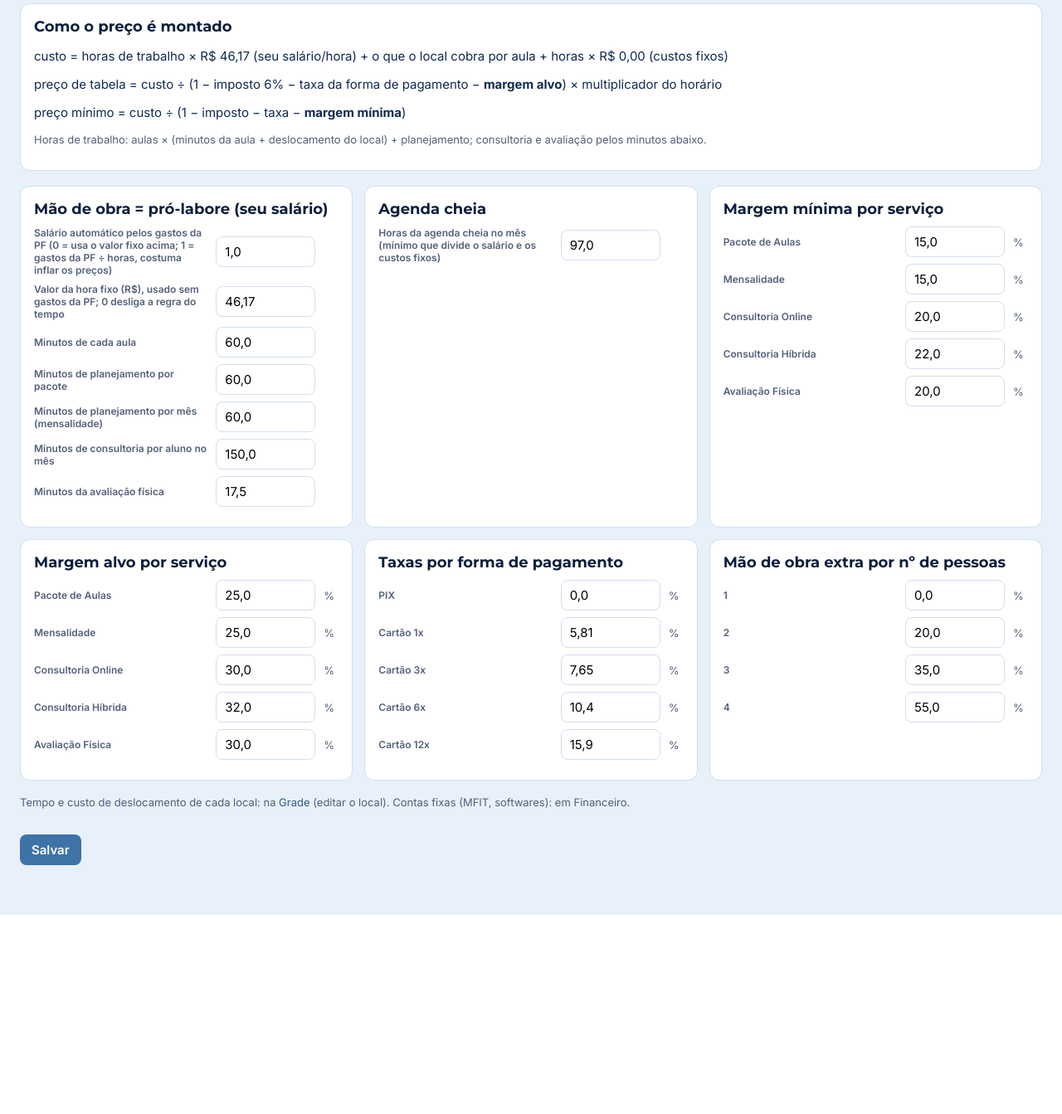
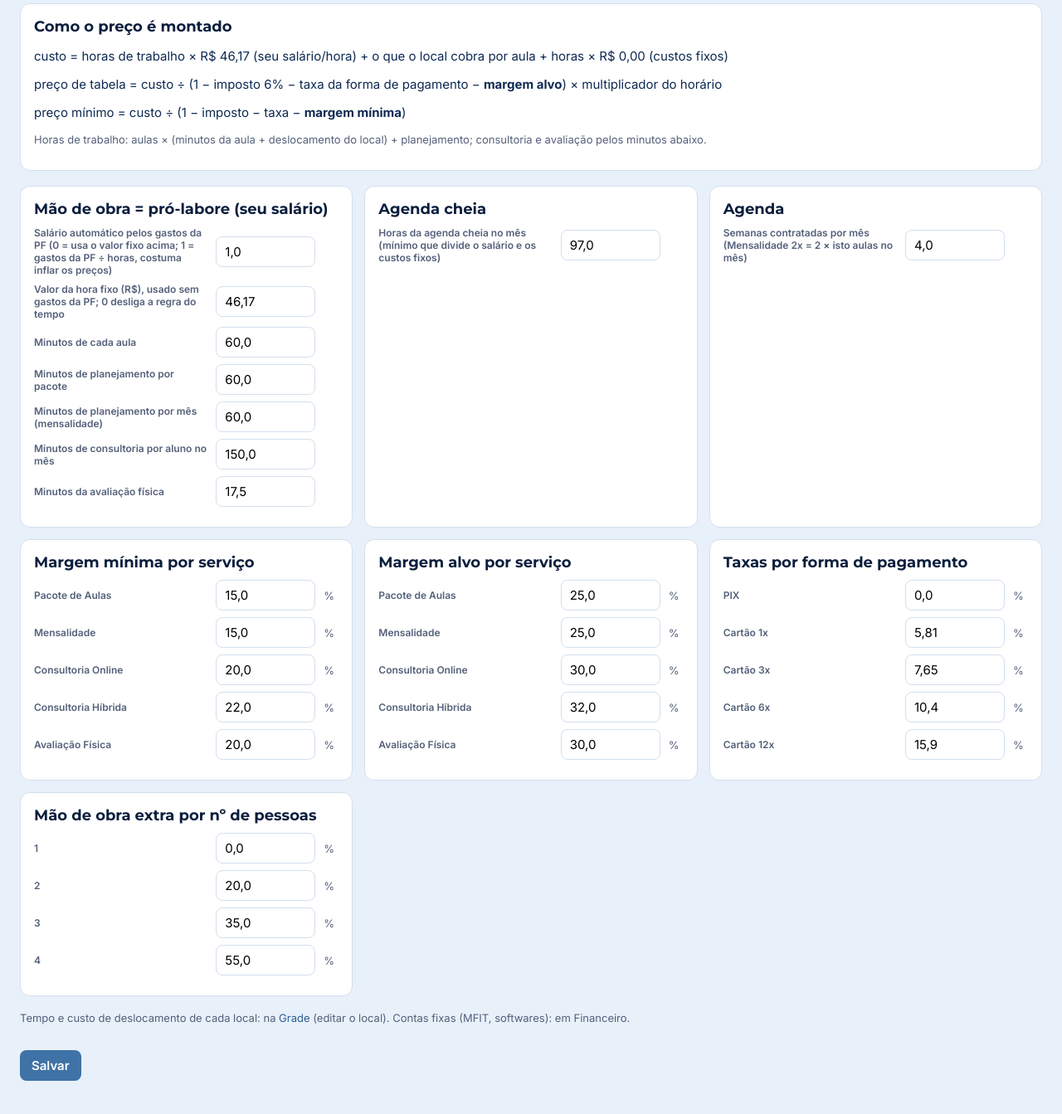
Before and after one commit to UziCelli/claude-code-crm, a FastAPI app: page /calculos in a window 1280 px wide. Shown: the part 782-2125 px from the top of the page at 83% size. Before the commit the page ends 1885 px from the top, so only its background shows below. Run offline with FastAPI, Linux system fonts and the light colour scheme; data comes from the database, SQL or seed files in the repository; data that the repository does not hold is empty.

Commit message:
Agenda: aulas do mês com contratadas, previstas, feitas, faltam, 100% e passou (custo na CIA)
Co-Authored-By: Claude Opus 5.5 <noreply@anthropic.com>
Claude-Session: https://claude.ai/code/session_01AHZwtY8sxskjeMPmPP5J4L

```diff
--- a/app/db.py
+++ b/app/db.py
@@ -104,6 +104,8 @@ PARAMETROS_INICIAIS = [
     ("metas", "clientes_dez26", 14, None, 1),
     ("metas", "clientes_mar27", 18, None, 2),
     ("metas", "horas_vendaveis", 97, None, 3),
+    # Agenda: aulas contratadas no mês da Mensalidade = vezes por semana × semanas_contratadas (a 9ª aula num mês de 5 semanas "passou")
+    ("agenda", "semanas_contratadas", 4, None, 1),
     ("metas", "horas_dez26", 82, None, 4),
     ("metas", "horas_mar27", 90, None, 5),
     ("metas", "lucro_hora_dez26", 30, None, 6),
--- a/app/main.py
+++ b/app/main.py
@@ -2042,6 +2042,60 @@ def saldos_reposicao(con, ids=None, hoje=None) -> dict:
     return out
 
 
+def aulas_contratadas(c, semanas: float) -> int | None:
+    """Aulas que o aluno contratou no mês, pelo plano da ficha: Mensalidade Nx = N × semanas (Configurações > Agenda, padrão 4);
+    Pacote N = N. Outros (consultoria, avaliação, sem plano) = None: a Agenda só informa as aulas, sem meta."""
+    plano = c["plano"] or ""
+    m = re.search(r"Mensalidade (\d+)x", plano)
+    if m:
+        return int(round(int(m.group(1)) * semanas))
+    m = re.search(r"Pacote (?:de )?(\d+)", plano)
+    return int(m.group(1)) if m else None
+
+
+def resumo_aulas_mes(con, mes: str, hoje, ids=None) -> dict:
+    """As aulas do mês de cada aluno ativo, para ver se o mês fechou: {"alunos": [...], "total": {...}}.
+      contratadas = aulas_contratadas (None: sem meta, só informa)
+      previstas   = horários fixos da Agenda no mês (o calendário: 8, 9 ou 10), sem mês pulado e sem bloqueio; reposição e avulsa não contam
+      feitas      = aulas marcadas como Feita no mês (reposição inclusive: é aula dada)
+      faltam      = contratadas − feitas (nunca negativo); completo = feitas ≥ contratadas ("mês 100%")
+      passou      = max(previstas, feitas) − contratadas, quando passa: aula a mais que o plano não paga.
+      custo_extra = na CIA, que cobra por aula, passou × a taxa da aula (R$); nos outros locais é só informativo (0)."""
+    ano, m = int(mes[:4]), int(mes[5:7])
+    primeiro = dt.date(ano, m, 1)
+    ultimo = dt.date(ano + (m == 12), m % 12 + 1, 1) - dt.timedelta(days=1)
+    segunda = primeiro - dt.timedelta(days=primeiro.weekday())
+    semanas = (ultimo - segunda).days // 7 + 1
+    previstas, locais = {}, {}
+    for a in aulas_da_semana(con, segunda, hoje, semanas=semanas):
+        if a["data"][:7] != mes or a["avulsa"] or a["pausa"] or a["bloqueio"]:
+            continue
+        previstas[a["cliente_id"]] = previstas.get(a["cliente_id"], 0) + 1
+        locais.setdefault(a["cliente_id"], []).append(a["local"])
+    feitas = {r[0]: r[1] for r in con.execute(
+        "SELECT cliente_id, COUNT(*) FROM cliente_eventos WHERE tipo='aula' AND excluido_em IS NULL AND substr(data,1,7)=? GROUP BY cliente_id", (mes,))}
+    semanas_plano = float(db.parametros(con, "agenda").get("semanas_contratadas") or 4)
+    taxa_cia = precos.taxas_cia(con)[0]
+    alunos = []
+    for c in con.execute("SELECT id, nome, plano, pessoas FROM clientes WHERE excluido_em IS NULL AND status='ativo' ORDER BY nome"):
+        if ids is not None and c["id"] not in ids:
+            continue
+        contr, prev, feit = aulas_contratadas(c, semanas_plano), previstas.get(c["id"], 0), feitas.get(c["id"], 0)
+        if not (contr or prev or feit):
+            continue
+        lst = locais.get(c["id"], [])
+        cia = bool(lst) and sum(contas_auto.eh_local_cia(x) for x in lst) * 2 > len(lst)   # a maioria das aulas é na CIA
+        passou = max(max(prev, feit) - contr, 0) if contr else 0
+        pessoas = min(max(int(c["pessoas"] or 1), 1), max(taxa_cia) if taxa_cia else 1)
+        alunos.append({"id": c["id"], "nome": c["nome"], "contratadas": contr, "previstas": prev, "feitas": feit,
+                       "faltam": max(contr - feit, 0) if contr else None, "completo": bool(contr) and feit >= contr,
+                       "passou": passou, "cia": cia, "custo_extra": round(passou * taxa_cia.get(pessoas, 0), 2) if cia else 0.0})
+    soma = lambda k: sum(a[k] or 0 for a in alunos)   # noqa: E731
+    total = {k: soma(k) for k in ("contratadas", "previstas", "feitas", "faltam", "passou", "custo_extra")}
+    total["custo_extra"] = round(total["custo_extra"], 2)
+    return {"mes": mes, "mes_txt": f"{MESES[m - 1]} de {ano}", "alunos": alunos, "total": total}
+
+
 def controle_aluno(con, cid, mes, hoje) -> dict | None:
     """Painel do aluno na Agenda: saldo de reposições (sempre o total) e as aulas do mês (feitas, faltas, desmarcadas, canceladas e reposições
     agendadas). Cada linha de evento traz o id (eid) para os botões do desmarcou; a reposição ligada a uma desmarcação traz a data dela (repoe).
@@ -2085,6 +2139,7 @@ def controle_aluno(con, cid, mes, hoje) -> dict | None:
             "mes_ant": ant.strftime("%Y-%m"), "mes_prox": prox.strftime("%Y-%m"), "eh_atual": mes == hoje.strftime("%Y-%m"),
             "feitas": contar("feita"), "faltou": contar("faltou"), "desmarcou": contar("desmarcou"), "canceladas": contar("cancelada"),
             "repostas": sum(1 for l in linhas if l["estado"] == "feita" and l["reposicao"]), "linhas": linhas,
+            "resumo": next(iter(resumo_aulas_mes(con, mes, hoje, ids={cid})["alunos"]), None),   # contratadas, previstas, faltam, passou
             **saldos_reposicao(con, [cid], hoje)[cid]}
 
 
@@ -2147,6 +2202,8 @@ def agenda(request: Request, semana: str = "", todas: int = 0, aluno: str = "",
                   hoje_aulas=[a for a in aulas if a["data"] == hoje.isoformat()] if atual else [],
                   multi_local=len({x["local"] for l in celulas.values() for x in l}) > 1, controle=controle, extra=extra, extra_aluno=extra_aluno,
                   hoje_segunda=inicio_semana(hoje.isoformat()).isoformat(), pendentes=pendentes, repor=repor,
+                  aulas_mes=resumo_aulas_mes(con, hoje.strftime("%Y-%m"), hoje),
+                  semanas_contratadas=float(db.parametros(con, "agenda").get("semanas_contratadas") or 4),
                   locais=locais, clientes=clientes_, com_aulas=com_aulas, data_padrao=(hoje if atual else segunda).isoformat())
 
 
@@ -3733,6 +3790,8 @@ GRUPOS_CONFIG = [("taxa_pagamento", "Taxas por forma de pagamento", "pct"),
                               "trabalho (aula, planejamento por pacote e por mês de mensalidade, consultoria por mês, avaliação; "
                               "0 = usa a planilha). O deslocamento vem de cada local (o da CIA fica em 'Deslocamento até a CIA'). "
                               "O lucro é o que sobra depois disso", "num"),
+                 ("agenda", "Agenda: semanas contratadas por mês na Mensalidade (aulas do mês = vezes por semana × isto; "
+                            "a aula a mais num mês de 5 semanas aparece como 'passou')", "num"),
                  ("lead_parado_dias", "Limite de dias parado por etapa", "num"),
                  ("funil_chance", "Chance de fechar por etapa do funil", "pct"),
                  ("fiscal", "Fiscal: salário mínimo (R$), pró-labore e INSS (frações, ex.: 0,28 = 28%)", "num"),
@@ -3771,9 +3830,10 @@ def configuracoes(request: Request, con=Depends(get_db)):
                   das=financeiro.das_competencia(con, mes_atual()), das_txt=financeiro.texto_pct(financeiro.pct_das(con, relogio.hoje().isoformat())))
 
 
-CALCULOS_GRUPOS = ["mao_obra", "metas", "margem_minima", "margem_alvo", "taxa_pagamento", "grupo_mao_obra_extra"]
+CALCULOS_GRUPOS = ["mao_obra", "metas", "agenda", "margem_minima", "margem_alvo", "taxa_pagamento", "grupo_mao_obra_extra"]
 CALCULOS_METAS = {"horas_vendaveis"}   # das metas, só as que entram no cálculo
 ROTULOS = {
+    "semanas_contratadas": "Semanas contratadas por mês (Mensalidade 2x = 2 × isto aulas no mês)",
     "valor_hora": "Valor da hora fixo (R$), usado sem gastos da PF; 0 desliga a regra do tempo",
     "valor_hora_auto": "Salário automático pelos gastos da PF (0 = usa o valor fixo acima; 1 = gastos da PF ÷ horas, "
                        "costuma inflar os preços)",
```
Also changed, not shown: PROGRESSO.md (+9 -0 lines), app/templates/agenda.html (+39 -1 lines), tests/test_aulas_mes.py (added, +102 -0 lines).
